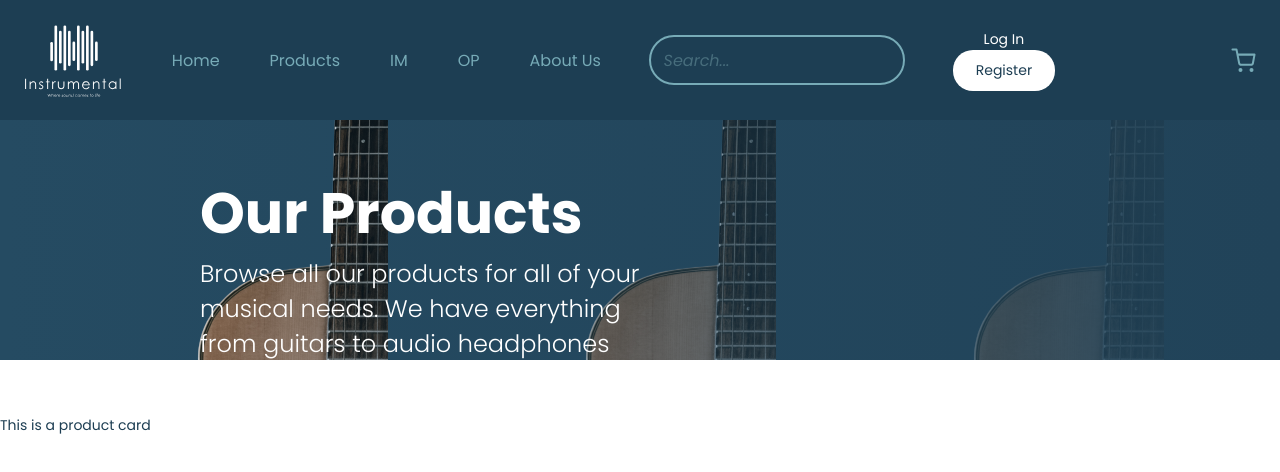
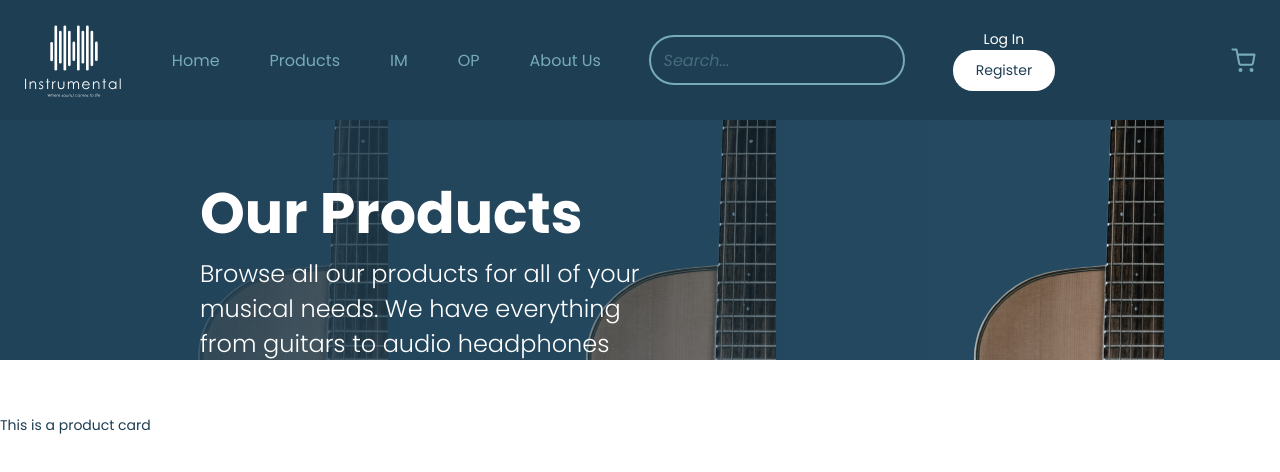
Before and after one commit to WiaanDuvenhage-200307/Instrumental, a React (Create React App) app in the folder client/: page /products in a window 1280 px wide. Shown: the top 472 px of the page. Built offline with nearby package versions, Linux system fonts and the light colour scheme.

Commit message:
swapped around gradient

```diff
--- a/client/src/Pages/ProductPage.module.scss
+++ b/client/src/Pages/ProductPage.module.scss
@@ -35,7 +35,7 @@
             z-index: 999;
             height: 30vh;
             background: rgb(29,62,83);
-            background: linear-gradient(90deg, rgba(29,62,83,0) 0%, rgba(33,67,89,1) 100%);
+            background: linear-gradient(90deg, rgba(33,67,89,1)  0%, rgba(29,62,83,0) 100%);
             z-index: -1;
         }
     }
```
